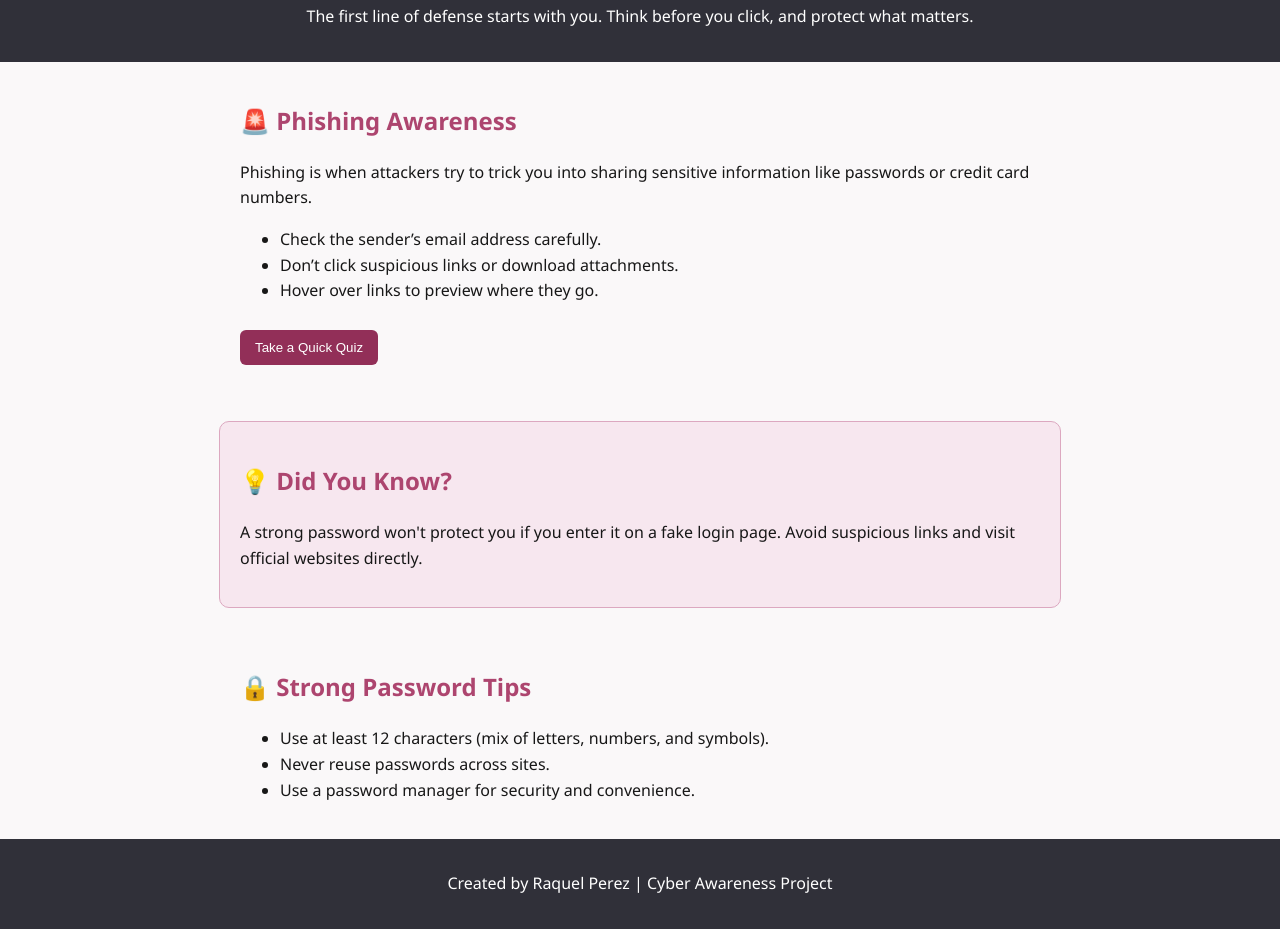
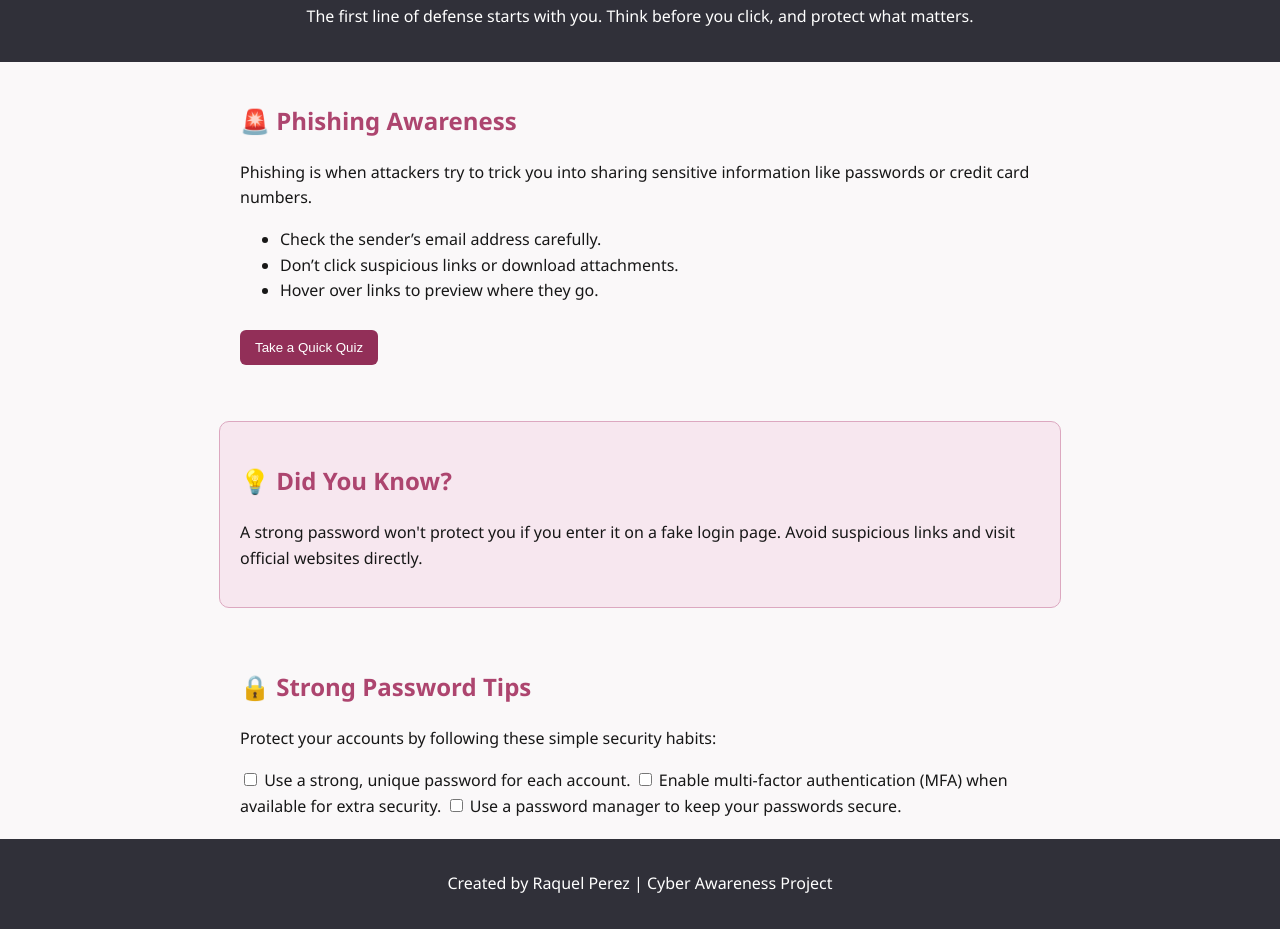
Before and after one commit to raquelpperez/phishing-awareness-project, a plain HTML site: page index.html in a window 1280 px wide. Shown: the part 106-1035 px from the top of the page. Drawn offline with Linux system fonts and the light colour scheme.

Commit message:
Update index.html

```diff
--- a/index.html
+++ b/index.html
@@ -39,14 +39,28 @@
     <p>A strong password won't protect you if you enter it on a fake login page. Avoid suspicious links and visit official websites directly.</p>
   </section>
 
-  <section id="passwords">
-    <h2>🔒 Strong Password Tips</h2>
-    <ul>
-      <li>Use at least 12 characters (mix of letters, numbers, and symbols).</li>
-      <li>Never reuse passwords across sites.</li>
-      <li>Use a password manager for security and convenience.</li>
-    </ul>
-  </section>
+
+<section id="passwords">
+  <h2>🔒 Strong Password Tips</h2>
+  <p>Protect your accounts by following these simple security habits:</p>
+
+  <div class="password-checklist">
+    <label>
+      <input type="checkbox">
+      <span>Use a strong, unique password for each account.</span>
+    </label>
+
+    <label>
+      <input type="checkbox">
+      <span>Enable multi-factor authentication (MFA) when available for extra security.</span>
+    </label>
+
+    <label>
+      <input type="checkbox">
+      <span>Use a password manager to keep your passwords secure.</span>
+    </label>
+  </div>
+</section>
 
   <footer>
     <p>Created by Raquel Perez | Cyber Awareness Project</p>
```
